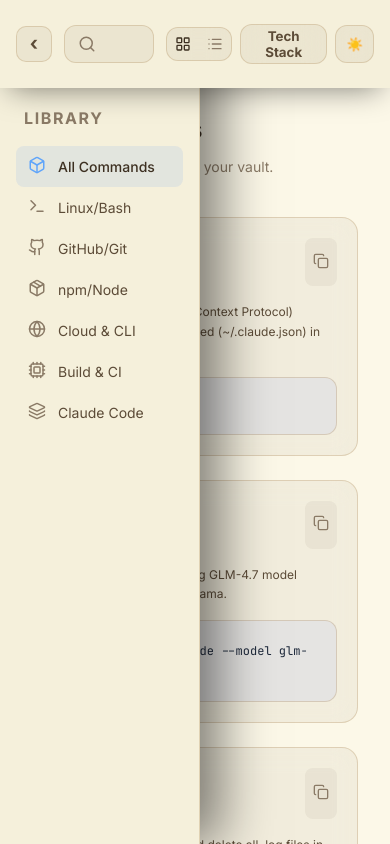
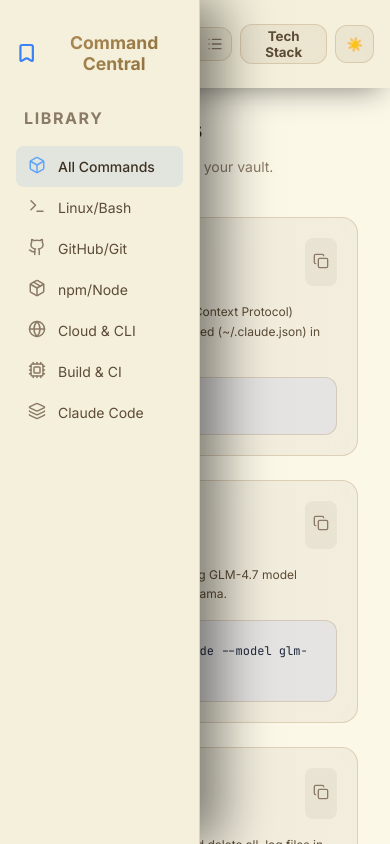
Before and after one commit to senthilcaesar/commands, a React (Vite) app: page / in a window 390 px wide. Shown: the top 844 px of the page. Built offline with nearby package versions, Linux system fonts and the light colour scheme.

Commit message:
sidebar fix

```diff
--- a/src/App.jsx
+++ b/src/App.jsx
@@ -63,7 +63,7 @@
       {/* Mobile Sidebar Overlay */}
       {isSidebarOpen && (
         <div
-          className="fixed inset-0 bg-black/50 z-[60] md:hidden backdrop-blur-sm"
+          className="fixed inset-0 bg-black/50 z-[150] md:hidden backdrop-blur-sm"
           onClick={() => setIsSidebarOpen(false)}
         />
       )}
--- a/src/index.css
+++ b/src/index.css
@@ -141,7 +141,7 @@
     position: fixed;
     transform: translateX(-100%);
     width: var(--sidebar-width);
-    z-index: 100 !important;
+    z-index: 200 !important;
   }
   .sidebar.open {
     transform: translateX(0);
```
